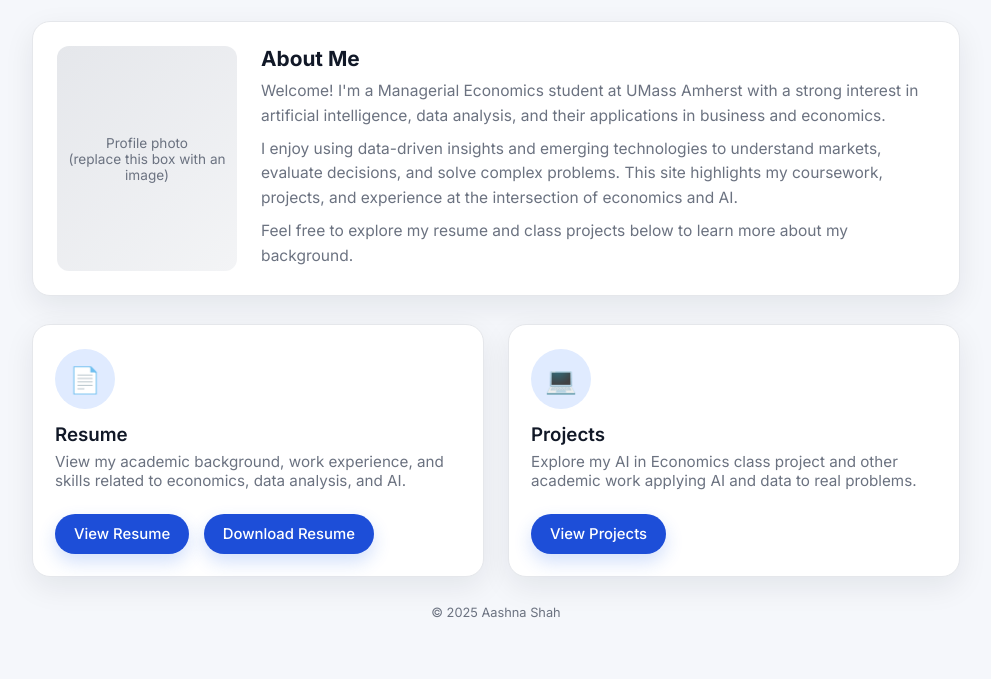
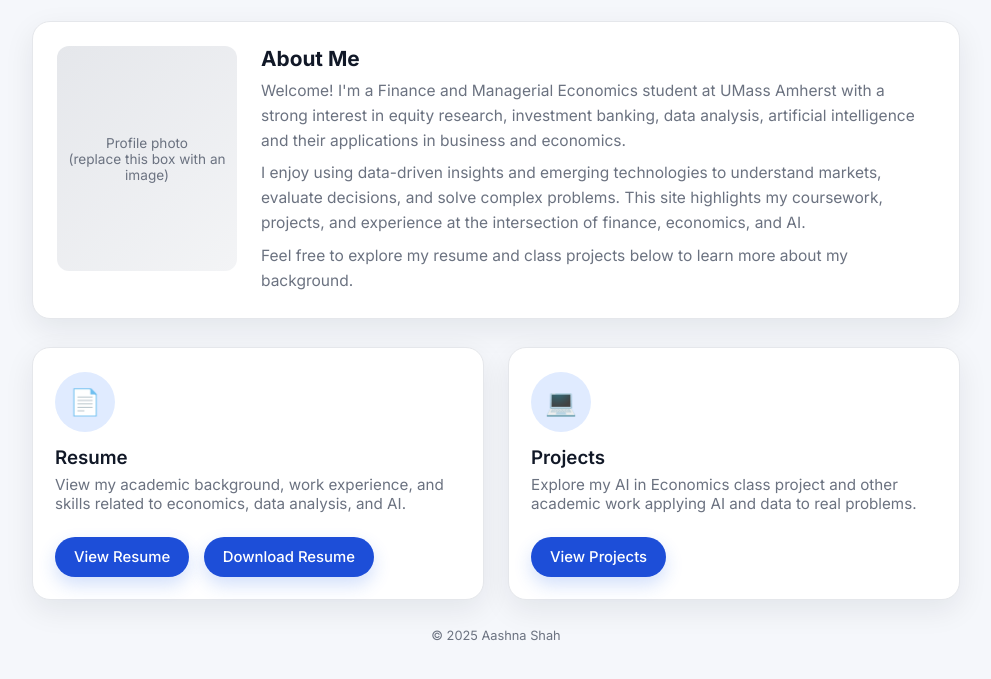
Before and after one commit to aasrshah-tech/490AI_Aashna_Shah, a plain HTML site: page index.html in a window 1280 px wide. Shown: the part 117-796 px from the top of the page, without its empty margins (144-1135 px from the left). Drawn offline with Linux system fonts and the light colour scheme.

Commit message:
Update index.html

```diff
--- a/index.html
+++ b/index.html
@@ -202,14 +202,14 @@
         <h2>About Me</h2>
 
         <p>
-          Welcome! I'm a Managerial Economics student at UMass Amherst with a strong interest in
-          artificial intelligence, data analysis, and their applications in business and economics.
+          Welcome! I'm a Finance and Managerial Economics student at UMass Amherst with a strong interest in equity research, investment banking,
+          data analysis, artificial intelligence and their applications in business and economics.
         </p>
 
         <p>
           I enjoy using data-driven insights and emerging technologies to understand markets,
           evaluate decisions, and solve complex problems. This site highlights my coursework,
-          projects, and experience at the intersection of economics and AI.
+          projects, and experience at the intersection of finance, economics, and AI.
         </p>
 
         <p>
```
